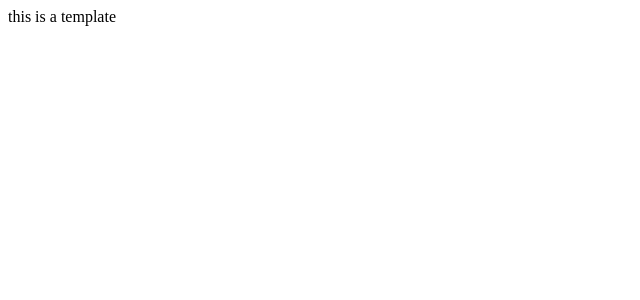
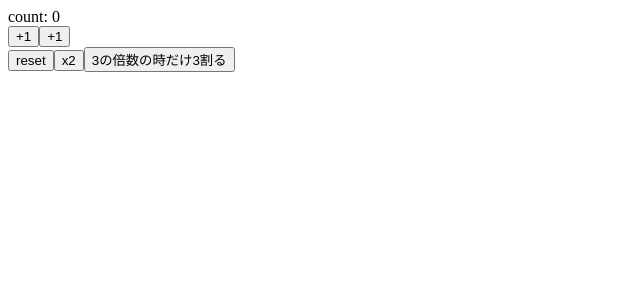
Before and after one commit to keitomasaki/react-hooks-101, a React (Create React App) app in the folder react-hooks-101/: page / in a window 1280 px wide. Shown: the top 300 px of the page, without its empty margins (0-640 px from the left). Built offline with nearby package versions, Linux system fonts and the light colour scheme.

Commit message:
my first React Hook with useState

```diff
--- a/react-hooks-101/src/App.js
+++ b/react-hooks-101/src/App.js
@@ -1,7 +1,32 @@
-import React from "react";
+import React, { useState } from "react";
 
 const App = () => {
-  return <div>this is a template</div>;
+  const [count, setCount] = useState(0);
+
+  const increment = () => setCount(count + 1);
+  const decrement = () => setCount(count - 1);
+
+  const increment2 = () => setCount((previousCount) => previousCount + 1);
+  const decrement2 = () => setCount((previousCount) => previousCount - 1);
+
+  const reset = () => setCount(0);
+  const double = () => setCount(count * 2);
+  const divid3 = () => setCount(count % 3 === 0 ? count / 3 : count);
+
+  return (
+    <div>
+      <div>
+        <div>count: {count}</div>
+        <button onClick={increment2}>+1</button>
+        <button onClick={decrement2}>+1</button>
+      </div>
+      <div>
+        <button onClick={reset}>reset</button>
+        <button onClick={double}>x2</button>
+        <button onClick={divid3}>3の倍数の時だけ3割る</button>
+      </div>
+    </div>
+  );
 };
 
 export default App;
```
